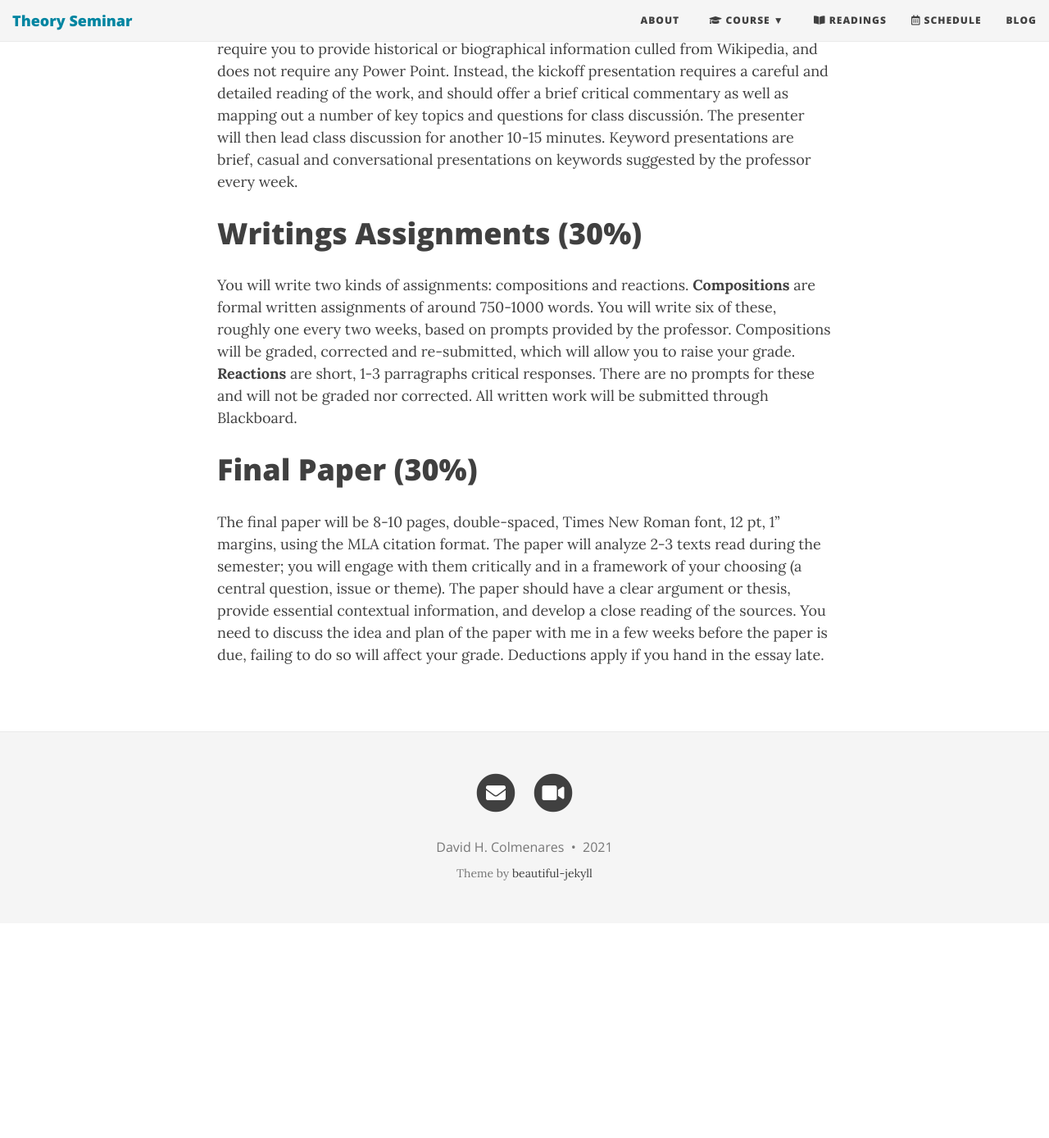
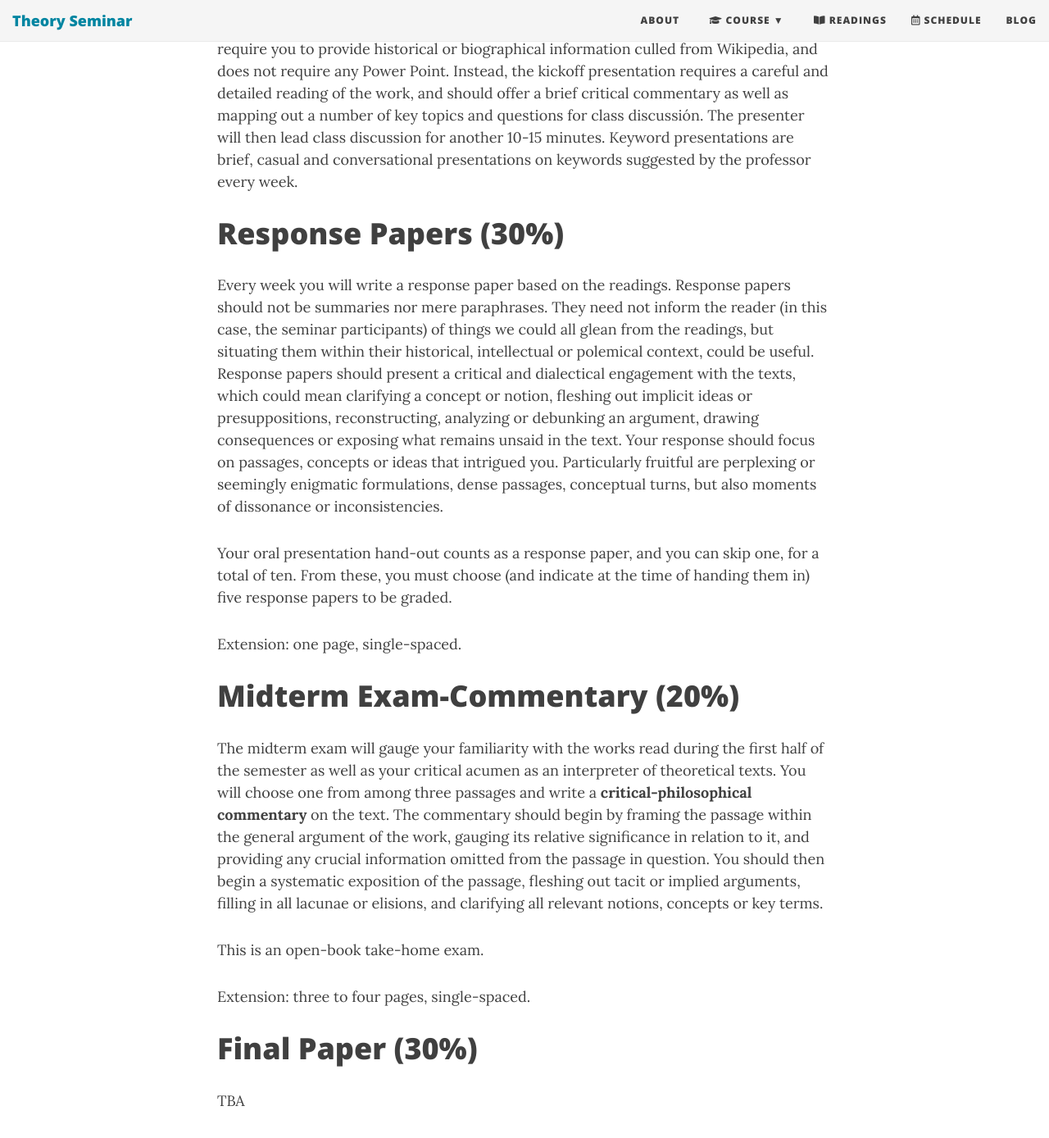
Before and after one commit to Hipomenes/bu-theory-course, a Jekyll site: the page built from grading.md, in a window 1280 px wide and 1400 px high, scrolled down 701 px. Shown: the top 1388 px of the window at 82% size. Built offline with Jekyll 4.4.1, drawn with Linux system fonts in a browser that asks for light colours; nearby versions of some CDN libraries; before the commit the page ends 1827 px from its top, so only the background shows below that; some of the changed text lies outside the part shown.

Commit message:
Update grading.md

```diff
--- a/grading.md
+++ b/grading.md
@@ -6,18 +6,30 @@ subtitle: Spring 2021
 
 <br>
 
-# Participation (20%)
+# Participation (10%)
 
 This course is **not a lecture but a seminar**: you are expected to do all readings, elaborate questions about the texts and their contexts, and actively participate in class discussions. Your participation grade will be affected by your attendance, punctuality to class, and above all by your **active engagement** in class discussions.
 
-# Oral presentations (20%)
+# Oral presentations (10%)
 
 You will do **one "kickoff" presentation** (10-15 min) and **two keyword presentations** (5 min) throghout the semester. The kickoff---a football metaphor---implies that the presenter is responsible for getting the game started. Ths type of presentation does not require you to provide historical or biographical information culled from Wikipedia, and does not require any Power Point. Instead, the kickoff presentation requires a careful and detailed reading of the work, and should offer a brief critical commentary as well as mapping out a number of key topics and questions for class discussión. The presenter will then lead class discussion for another 10-15 minutes. Keyword presentations are brief, casual and conversational presentations on keywords suggested by the professor every week.
 
-# Writings Assignments (30%)
+# Response Papers (30%)
 
-You will write two kinds of assignments: compositions and reactions. **Compositions** are formal written assignments of around 750-1000 words. You will write six of these, roughly one every two weeks, based on prompts provided by the professor. Compositions will be graded, corrected and re-submitted, which will allow you to raise your grade. **Reactions** are short, 1-3 parragraphs critical responses. There are no prompts for these and will not be graded nor corrected. All written work will be submitted through Blackboard.
+Every week you will write a response paper based on the readings. Response papers should not be summaries nor mere paraphrases. They need not inform the reader (in this case, the seminar participants) of things we could all glean from the readings, but situating them within their historical, intellectual or polemical context, could be useful. Response papers should present a critical and dialectical engagement with the texts, which could mean clarifying a concept or notion, fleshing out implicit ideas or presuppositions, reconstructing, analyzing or debunking an argument, drawing consequences or exposing what remains unsaid in the text. Your response should focus on passages, concepts or ideas that intrigued you. Particularly fruitful are perplexing or seemingly enigmatic formulations, dense passages, conceptual turns, but also moments of dissonance or inconsistencies.
+
+Your oral presentation hand-out counts as a response paper, and you can skip one, for a total of ten. From these, you must choose (and indicate at the time of handing them in) five response papers to be graded.
+
+Extension: one page, single-spaced.
+
+# Midterm Exam-Commentary (20%)
+
+The midterm exam will gauge your familiarity with the works read during the first half of the semester as well as your critical acumen as an interpreter of theoretical texts. You will choose one from among three passages and write a **critical-philosophical commentary** on the text. The commentary should begin by framing the passage within the general argument of the work, gauging its relative significance in relation to it, and providing any crucial information omitted from the passage in question. You should then begin a systematic exposition of the passage, fleshing out tacit or implied arguments, filling in all lacunae or elisions, and clarifying all relevant notions, concepts or key terms.
+
+This is an open-book take-home exam.
+
+Extension: three to four pages, single-spaced.
 
 # Final Paper (30%)
 
-The final paper will be 8-10 pages, double-spaced, Times New Roman font, 12 pt, 1" margins, using the MLA citation format. The paper will analyze 2-3 texts read during the semester; you will engage with them critically and in a framework of your choosing (a central question, issue or theme). The paper should have a clear argument or thesis, provide essential contextual information, and develop a close reading of the sources. You need to discuss the idea and plan of the paper with me in a few weeks before the paper is due, failing to do so will affect your grade. Deductions apply if you hand in the essay late.
+TBA
```
